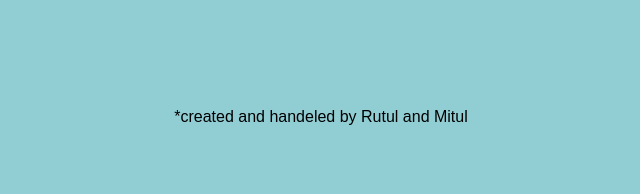
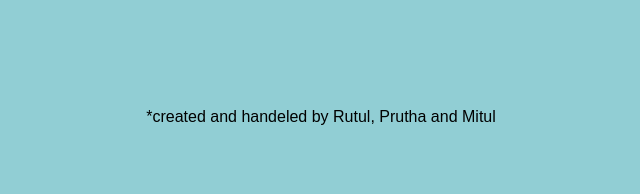
Before and after one commit to Rutul007/ReviewScrapper, a Flask app: page / in a window 1280 px wide. Shown: the part 606-800 px from the top of the page, without its empty margins (319-959 px from the left). Run offline with Flask 2, Linux system fonts and the light colour scheme.

Commit message:
Update index.html

```diff
--- a/templates/index.html
+++ b/templates/index.html
@@ -20,7 +20,7 @@
             </form>
         </div>
         <div class="credits">
-            <p>*created and handeled by Rutul and Mitul</p>
+            <p>*created and handeled by Rutul, Prutha and Mitul</p>
         </div>
     </div>
 
```
